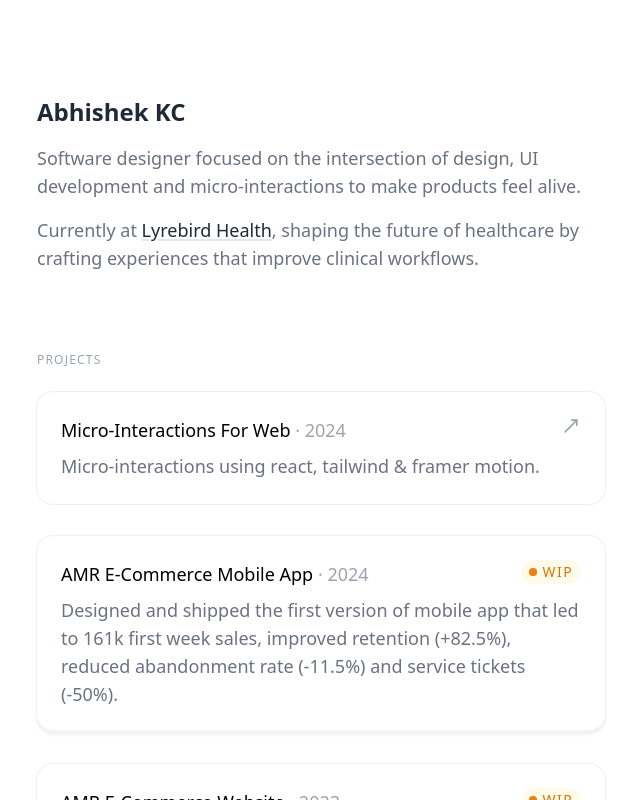
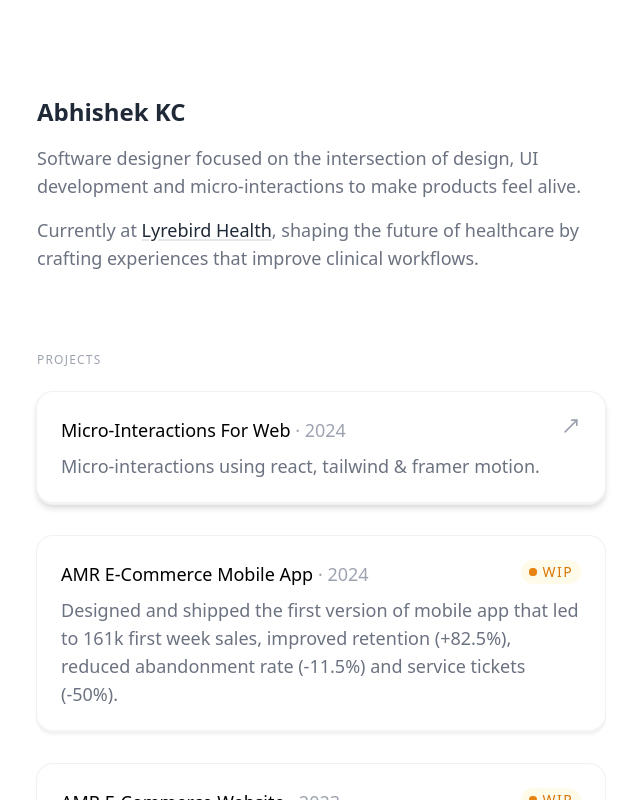
Before and after one commit to casicodes/portfolio, a React (Vite) app: page / in a window 1280 px wide. In both pictures the pointer is over the link 640 px from the left and 448 px from the top of the page. Shown: the top 800 px of the page, without its empty margins (319-959 px from the left). Built offline with nearby package versions, Linux system fonts and the light colour scheme.

Commit message:
Add card shadow on hover

```diff
--- a/src/index.css
+++ b/src/index.css
@@ -7,8 +7,8 @@
     0 -2px #f0f0efb3 inset;
 }
 .card:hover {
-  box-shadow: 0 0 0 1px #f0f0ef, 0 1px 2px #d4d4d300, 0 3px 3px #d3d3d200,
-    0 -2px #f4f4f400 inset;
+  box-shadow: 0 0 0 1px #f1f1f0, 0 1px 2px #cdcdcd52, 0 4px 6px #00000026,
+    0 -2px #f0f0efb3 inset;
 }
 header a,
 footer a {
--- a/src/pages/home.jsx
+++ b/src/pages/home.jsx
@@ -62,7 +62,7 @@ function Home() {
               {projects.map((project) => (
                 <motion.div key={project.title} variants={cardVariants}>
                   {project.status === "WIP" ? (
-                    <div className="flex flex-col gap-2 p-4 md:p-6 bg-white card rounded-2xl transition duration-300">
+                    <div className="flex flex-col gap-2 p-4 md:p-6 bg-white card rounded-2xl transition duration-300 cursor-not-allowed">
                       <div className="flex items-start justify-between">
                         <h3 className="md:text-lg capitalize font-medium">
                           {project.title}{" "}
```
